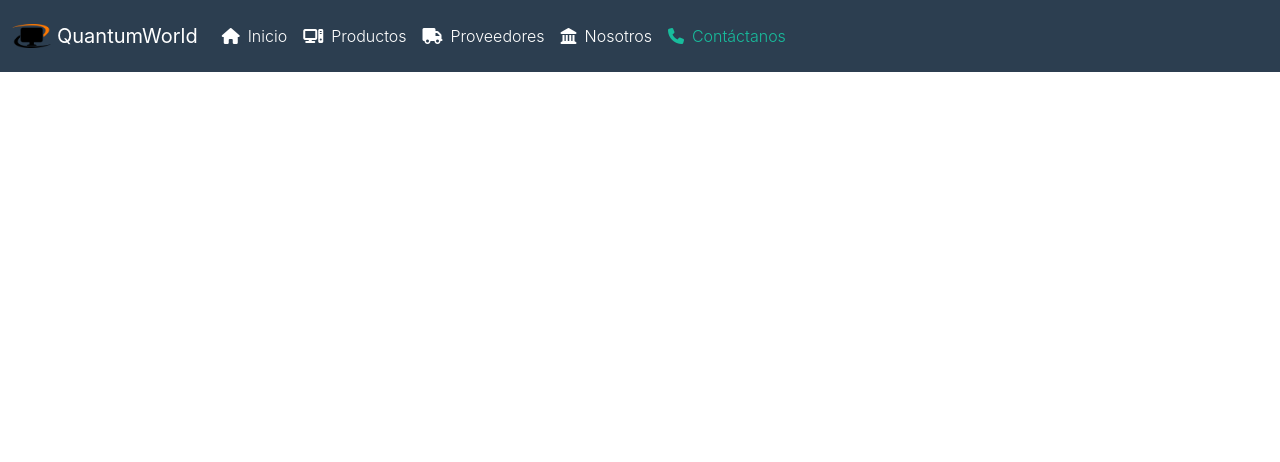
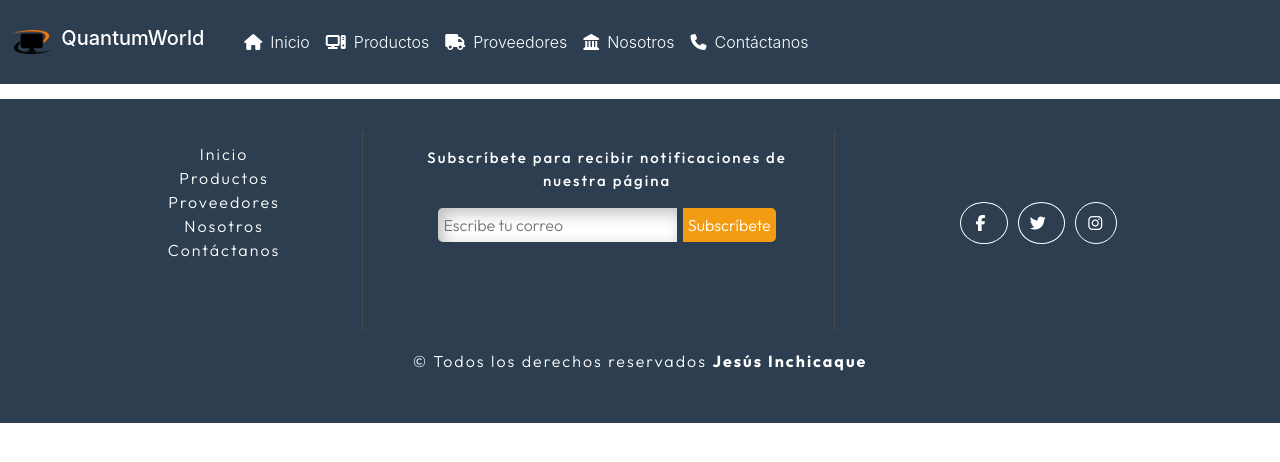
Before and after one commit to jesus9314/QuantumWolrd, a website: page pages/contactanos.html in a window 1280 px wide. Drawn offline with Linux system fonts and the light colour scheme.

Commit message:
mejoras en footer y colocandolo en las demás páginas

```diff
--- a/pages/contactanos.html
+++ b/pages/contactanos.html
@@ -3,10 +3,7 @@
 	<head>
 		<meta charset="UTF-8" />
 		<meta name="author" content="Jesús Inchicaque" />
-		<meta
-			name="description"
-			content="En Quantum Wolrd podrás aprender a armar tu propia PC, y contamos con los mejores componentes para ello."
-		/>
+		<meta name="description" content="En Quantum Wolrd podrás aprender a armar tu propia PC, y contamos con los mejores componentes para ello." />
 		<meta
 			name="keywords"
 			content="componentes de computadora,
@@ -35,25 +32,21 @@
 		<link rel="preconnect" href="https://fonts.googleapis.com" />
 		<link rel="preconnect" href="https://fonts.gstatic.com" crossorigin />
 		<!-- Outfit -->
-		<link
-			href="https://fonts.googleapis.com/css2?family=Outfit:wght@300;500;700&display=swap"
-			rel="stylesheet"
-		/>
+		<link href="https://fonts.googleapis.com/css2?family=Outfit:wght@300;500;700&display=swap" rel="stylesheet" />
 		<!-- Spartan -->
-        <link href="https://fonts.googleapis.com/css2?family=League+Spartan:wght@300;500;700&display=swap" rel="stylesheet">
+		<link href="https://fonts.googleapis.com/css2?family=League+Spartan:wght@300;500;700&display=swap" rel="stylesheet" />
 		<!-- Font Awesome -->
 		<script src="https://kit.fontawesome.com/53bf961a31.js" crossorigin="anonymous"></script>
 	</head>
 	<body>
-		<div class="mainWrapp">
 		<!-- header -->
-			<header class="headerContainer">
+		<header class="headerContainer fixed-top">
 			<!-- Barra de navegación -->
-				<nav class="navbar fixed-top navbar-dark navbar-expand-lg bg-primary">
+			<nav class="navbar navbar-dark navbar-expand-lg bg-primary fixed-top">
 				<div class="container-fluid">
-                      <a class="navbar-brand" aria-label="QuantumWorld" href="../">
-                        <img src="../img/logoQuantumWolrd100x165.png" alt="Logo de Quantum Wolrd"  height="24" title="Quantum World" class="d-inline-block align-text-top">
-                        QuantumWorld
+					<a class="navbar-brand brand" aria-label="QuantumWorld" href="/">
+						<img src="../img/logoQuantumWolrd100x165.png" alt="Logo de Quantum Wolrd" height="24" title="Quantum World" class="d-inline-block align-text-top" />
+						<h1 class="navbar-brand">QuantumWorld</h1>
 					</a>
 					<button class="navbar-toggler" type="button" data-bs-toggle="collapse" data-bs-target="#navbarSupportedContent" aria-controls="navbarSupportedContent" aria-expanded="false" aria-label="Toggle navigation">
 						<span class="navbar-toggler-icon"></span>
@@ -61,36 +54,75 @@
 					<div class="collapse navbar-collapse" id="navbarSupportedContent">
 						<ul class="navbar-nav me-auto mb-2 mb-lg-0">
 							<li class="nav-item">
-                            <a class="nav-link" aria-current="page" aria-label="Inicio" href="/">
-                                <i class="fa-solid fa-house"></i><span>Inicio</span>
-                            </a>
+								<a class="nav-link" aria-current="page" aria-label="Inicio" href="../"> <i class="fa-solid fa-house"></i><span>Inicio</span> </a>
 							</li>
 							<li class="nav-item">
-                            <a class="nav-link" aria-label="Productos" href="../pages/productos.html">
-                                <i class="fa-solid fa-computer"></i><span>Productos</span>
-                            </a>
+								<a class="nav-link" aria-label="Productos" href="../pages/productos.html"> <i class="fa-solid fa-computer"></i><span>Productos</span> </a>
 							</li>
 							<li class="nav-item">
-                            <a class="nav-link" aria-label="Proveedores" href="../pages/proveedores.html">
-                                <i class="fa-solid fa-truck"></i><span>Proveedores</span>
-                            </a>
+								<a class="nav-link" aria-label="Proveedores" href="../pages/proveedores.html"> <i class="fa-solid fa-truck"></i><span>Proveedores</span> </a>
 							</li>
 							<li class="nav-item">
-                            <a class="nav-link" aria-label="Nosotros" href="../pages/nosotros.html">
-                                <i class="fa-solid fa-landmark"></i><span>Nosotros</span>
-                            </a>
+								<a class="nav-link" aria-label="Nosotros" href="../pages/nosotros.html"> <i class="fa-solid fa-landmark"></i><span>Nosotros</span> </a>
 							</li>
-                          <li class="nav-item">
-                            <a class="nav-link active" aria-label="Contáctanos" href="../pages/contactanos.html">
-                                <i class="fa-solid fa-phone"></i><span>Contáctanos</span>
-                            </a>
+							<li class="nav-item active">
+								<a class="nav-link" aria-label="Contáctanos" href="../pages/contactanos.html"> <i class="fa-solid fa-phone"></i><span>Contáctanos</span> </a>
 							</li>
 						</ul>
 					</div>
 				</div>
 			</nav>
 		</header>
+		<!-- Main Section -->
+		<main></main>
+		<!-- footer -->
+		<footer class="bg-primary footer_container">
+			<div class="container footer">
+				<section class="footer__sec footer__nav">
+					<nav>
+						<ul>
+							<li><a href="../" aria-label="Sección Inicio">Inicio</a></li>
+							<li>
+								<a href="../pages/productos.html" aria-label="Sección Productos">Productos</a>
+							</li>
+							<li>
+								<a href="../pages/proveedores.html" aria-label="Sección Proveedores">Proveedores</a>
+							</li>
+							<li>
+								<a href="../pages/nosotros.html" aria-label="Sección Nosotros">Nosotros</a>
+							</li>
+							<li>
+								<a href="../pages/contactanos.html" aria-label="Sección Contáctanos">Contáctanos</a>
+							</li>
+						</ul>
+					</nav>
+				</section>
+				<section class="footer__sec footer__subscribe">
+					<h2>Subscríbete para recibir notificaciones de nuestra página</h2>
+					<form action="#">
+						<input type="text" name="mailSub" id="mailSub" placeholder="Escribe tu correo" />
+						<input type="submit" value="Subscríbete" class="bg-warning" />
+					</form>
+				</section>
+				<section class="footer__sec footer__social">
+					<ul>
+						<li>
+							<a href="#" title="Facebook" target="_blank" aria-label="Enlace al perfil de QuantumWorld en Facebook"><i class="fa-brands fa-facebook-f"></i></a>
+						</li>
+						<li>
+							<a href="#" title="Twitter" target="_blank" aria-label="Enlace al perfil de QuantumWorld en Twitter"><i class="fa-brands fa-twitter"></i></a>
+						</li>
+						<li>
+							<a href="#" title="Instagram" target="_blank" aria-label="Enlace al perfil de QuantumWorld en Instagram"><i class="fa-brands fa-instagram"></i></a>
+						</li>
+					</ul>
+				</section>
+				<section class="footer__derechos">
+					<p class="dTop">© Todos los derechos reservados</p>
+					<p class="dBot">Jesús Inchicaque</p>
+				</section>
 			</div>
+		</footer>
 		<!-- Script Bootstrap -->
 		<script src="../js/bootstrap.min.js"></script>
 	</body>
--- a/scss/_generalStyles.scss
+++ b/scss/_generalStyles.scss
@@ -7,6 +7,8 @@
 body{
     font-family: $outfit;
     padding-top: 5.2rem;
+    padding-bottom: 540px;
+    position: relative;
 }
 /*Contenedor Principal*/
 .brand{
@@ -171,6 +173,11 @@ body{
 }
 
 // footer
+.footer_container{
+    position: absolute;
+    bottom: 0;
+    width: 100%;
+}
 .footer{
     display: flex;
     flex-direction: column;
@@ -208,7 +215,7 @@ body{
             padding: 5px;
             border: none;
             font-weight: 300;
-            box-shadow: inset 5px 5px 15px 0px rgba(128, 128, 128, 0.507);
+            box-shadow: $shadowInset;
         }
         input[type="text"]{
             border-radius: 5px 0 0 5px;
--- a/scss/_mediaQuerys.scss
+++ b/scss/_mediaQuerys.scss
@@ -1,5 +1,24 @@
-// Escritorio
+@media(max-width:576px){
+    body{
+        padding-bottom: 570px;
+    }
+    .footer__subscribe{
+        input{
+            width: 75%;
+        }
+        input[type="text"]{
+            border-radius: 5px;
+            margin-bottom: 10px;
+        }
+        input[type="submit"]{
+            border-radius: 5px;
+        }
+    }
+}
 @media(min-width:576px){
+    body{
+        padding-bottom: 590px;
+    }
     .banner{
         &__content{
         padding: 2rem;
@@ -10,6 +29,9 @@
     }
 }
 @media(min-width:767px){
+    body{
+        padding-bottom: 540px;
+    }
     .banner{
         padding:0 3rem;
     }
@@ -22,8 +44,14 @@
             flex-direction: row;
         }
     }
+    .footer_container{
+        height: 520px;
+    }
 }
-@media (min-width:992px ){
+@media (min-width:992px){
+    body{
+        padding-bottom: 340px;
+    }
     .banner{
         flex-direction: row;
         &__content{
@@ -78,6 +106,9 @@
             }
         }
     }
+    .footer_container{
+        height: 324px;
+    }
     .footer{
         display: grid;
         grid-template-columns: 1fr 1.5fr 1fr;
--- a/scss/_variables.scss
+++ b/scss/_variables.scss
@@ -11,6 +11,8 @@ $spartan: "League Spartan", sans-serif;
 $poppins: 'Poppins', sans-serif;
 // Sombras
 $textShadowSm:1px 1px 10px rgba(0,0,0,0.5);
+$shadowInset: inset 5px 5px 15px 0px rgba(128, 128, 128, 0.507);
+$borderFooter: 1px solid rgb(75, 75, 75);
 
 $adventageCards:(
     "Tuto":(
@@ -37,11 +39,11 @@ $adventageCards:(
 $footer: (
     "nav":(
         nav,
-        1px solid rgb(75, 75, 75)
+        $borderFooter
     ),
     "subscribe":(
         subscribe,
-        1px solid rgb(75, 75, 75)
+        $borderFooter
     ),
     "social":(
         social,
```
Also changed, not shown: index.html (+2 -3 lines), pages/nosotros.html (+62 -30 lines), pages/productos.html (+62 -30 lines), pages/proveedores.html (+62 -30 lines), css/style.css. Lines whose indentation alone changed are shown as unchanged.
